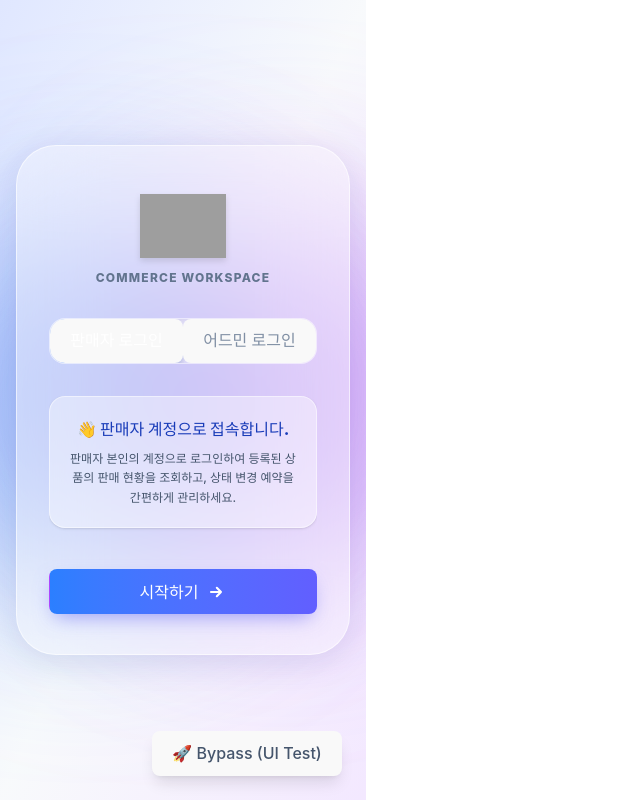
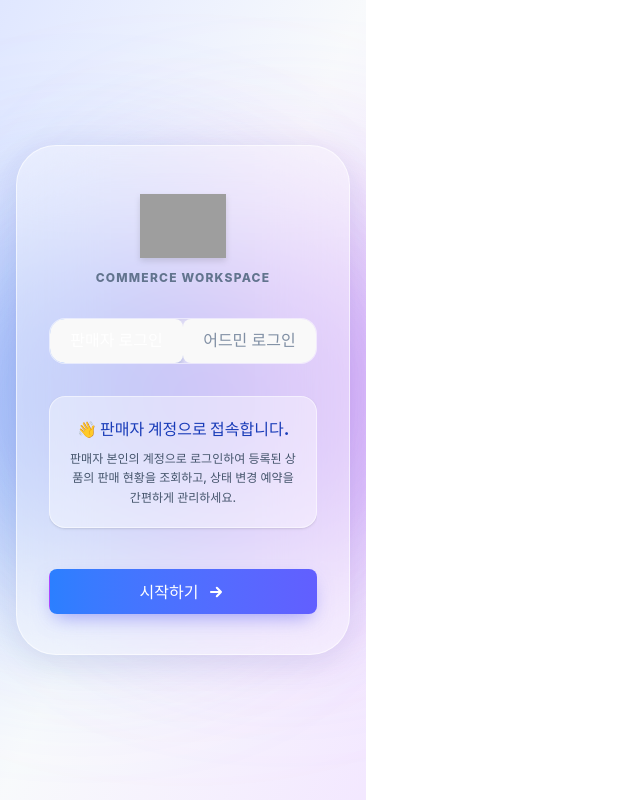
Before and after one commit to Allenhyde2/cand-scheduler, a React (Vite) app: page / in a window 1280 px wide. Shown: the whole page, without its empty margins (0-640 px from the left). Built offline with nearby package versions, Linux system fonts and the light colour scheme; grey boxes are pictures that could not be loaded.

Commit message:
Update App.jsx

```diff
--- a/src/App.jsx
+++ b/src/App.jsx
@@ -83,7 +83,6 @@ function GlassDateTimePicker({ date, time, onDateChange, onTimeChange, onConfirm
     onDateChange(finalDateStr);
     onTimeChange(finalTimeStr);
 
-    // ⭐️ 빈 값 오류를 방지하기 위해 선택된 데이터를 즉시 전달합니다.
     onConfirm(finalDateStr, finalTimeStr);
   };
 
@@ -536,13 +535,12 @@ export default function App() {
     setIsDatePickerOpen(true);
   };
 
-  // ⭐️ 데이터 흐름 수정 반영
   const handleConfirmDatePicker = (selectedD, selectedT) => {
     const finalDate = selectedD || pickerDate;
     const finalTime = selectedT || pickerTime;
 
     if (!finalDate || !finalTime) {
-      showToast('날짜와 시간을 모두 입력해주세요.', 'error');
+      showToast('날짜와 시간을 모두 선택해주세요.', 'error');
       return;
     }
     setConfirmedDateTime(`${finalDate}T${finalTime}`);
@@ -700,16 +698,16 @@ export default function App() {
   ];
 
   const CustomUI = () => (
-    <div className="relative z-[1000]">
+    <div className="relative z-[2000]">
       {toast.visible && (
-        <div className="fixed top-6 left-1/2 -translate-x-1/2 animate-fade-in-fast z-[1000]">
+        <div className="fixed top-6 left-1/2 -translate-x-1/2 animate-fade-in-fast z-[2000]">
           <div className={`px-6 py-3.5 rounded-2xl backdrop-blur-md shadow-xl border border-white/20 text-sm font-bold text-white tracking-wide ${toast.type === 'error' ? 'bg-red-500/90' : toast.type === 'warning' ? 'bg-yellow-500/90' : 'bg-slate-800/90'}`}>
             {typeof toast.message === 'string' ? toast.message : JSON.stringify(toast.message)}
           </div>
         </div>
       )}
       {confirmDialog.visible && (
-        <div className="fixed inset-0 bg-slate-900/40 backdrop-blur-sm z-[1000] flex items-center justify-center p-4">
+        <div className="fixed inset-0 bg-slate-900/40 backdrop-blur-sm z-[2000] flex items-center justify-center p-4">
           <div className="bg-white/90 backdrop-blur-2xl rounded-3xl shadow-2xl p-6 w-full max-w-sm border border-white/50">
             <h3 className="text-lg font-extrabold text-slate-800 mb-2">확인</h3>
             <p className="text-slate-600 mb-6 font-medium">
@@ -736,19 +734,6 @@ export default function App() {
         <div className="absolute top-1/2 left-1/2 -translate-x-1/2 -translate-y-1/2 w-80 h-80 bg-pink-300 rounded-full mix-blend-multiply filter blur-[100px] opacity-30"></div>
 
         <CustomUI />
-
-        <button
-          type="button"
-          onClick={() => {
-            setIsAuthenticated(true);
-            setLoginMode('admin');
-            setSellerId('');
-            showToast('테스트 모드로 진입했습니다.', 'success');
-          }}
-          className="absolute bottom-6 right-6 px-5 py-2.5 bg-white/30 hover:bg-white/60 backdrop-blur-md border border-white/50 rounded-2xl shadow-lg transition-all z-50 font-bold text-slate-600 flex items-center gap-2"
-        >
-          🚀 Bypass (UI Test)
-        </button>
 
         <div className="max-w-md w-full relative z-10">
           <div className="bg-white/40 backdrop-blur-2xl border border-white/60 rounded-[2.5rem] shadow-[0_8px_32px_0_rgba(31,38,135,0.1)] overflow-hidden">
@@ -1008,11 +993,11 @@ export default function App() {
                     <button type="submit" className={`mt-2 ${glassButtonPrimary} relative z-10`}>예약 정보 클라우드 전송</button>
                   </form>
 
-                  {/* ⭐️ 달력 모듈: 바디 최상단 보장, 모달 상단(top-8) 위치, 아이콘 기준(right-20) 배치 */}
+                  {/* ⭐️ 달력 모듈: 바디 최상단 렌더링. Y축은 모달 최상단에서 살짝 아래(top-10), X축은 아이콘 좌측 정렬(right-20) */}
                   {isDatePickerOpen && (
                     <>
                       <div className="fixed inset-0 z-[900]" onClick={() => setIsDatePickerOpen(false)}></div>
-                      <div className="absolute top-8 right-20 z-[1000]">
+                      <div className="absolute top-10 right-20 z-[1000]">
                         <GlassDateTimePicker
                           date={pickerDate}
                           time={pickerTime}
@@ -1142,7 +1127,7 @@ export default function App() {
               <button onClick={handleConfirmEdit} className="px-5 py-2 md:px-6 md:py-2.5 text-white bg-blue-600 hover:bg-blue-700 rounded-xl font-bold shadow-md transition-all text-sm md:text-base">수정 저장</button>
             </div>
 
-            {/* ⭐️ 달력 모듈 롤백: 수정 모달에서도 top-12, right-12 위치에 팝업 */}
+            {/* ⭐️ 달력 모듈: 수정 모달에서도 동일하게 Y축은 모달 기준 약간 위쪽(top-12), X축은 우측 여백(right-12) 할당 */}
             {editModal.isDatePickerOpen && (
               <>
                 <div className="fixed inset-0 z-[900]" onClick={() => setEditModal({...editModal, isDatePickerOpen: false})}></div>
@@ -1167,6 +1152,7 @@ export default function App() {
         </div>
       )}
 
+      {/* 부드러운 페이드 인 효과 추가 */}
       <style dangerouslySetInnerHTML={{__html: `
         .custom-scrollbar::-webkit-scrollbar { width: 6px; height: 6px; }
         .custom-scrollbar::-webkit-scrollbar-track { background: transparent; }
```
